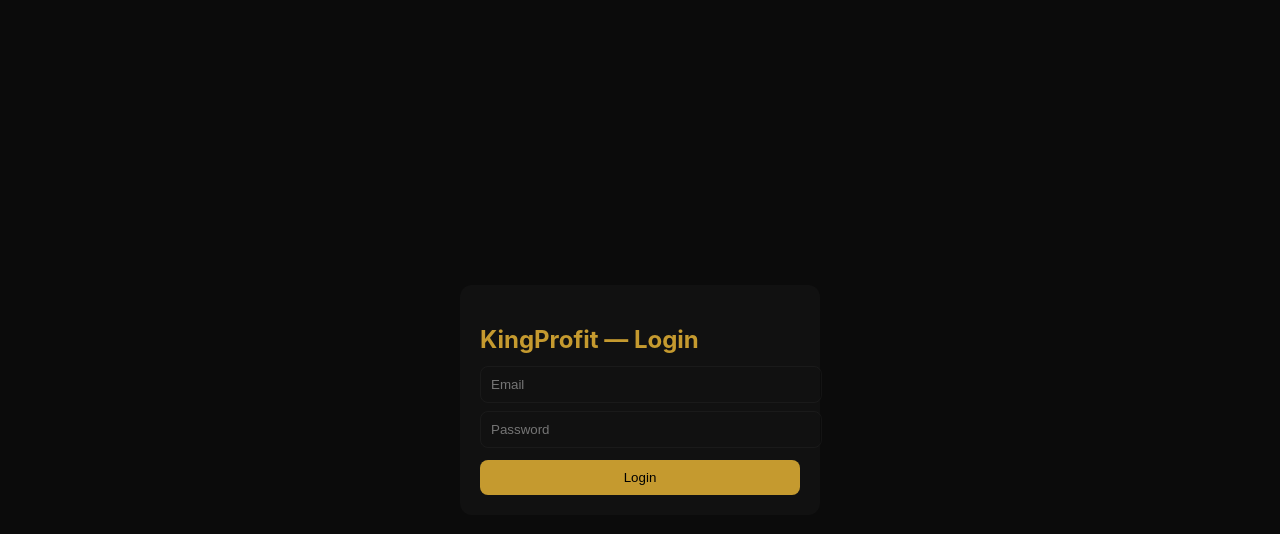
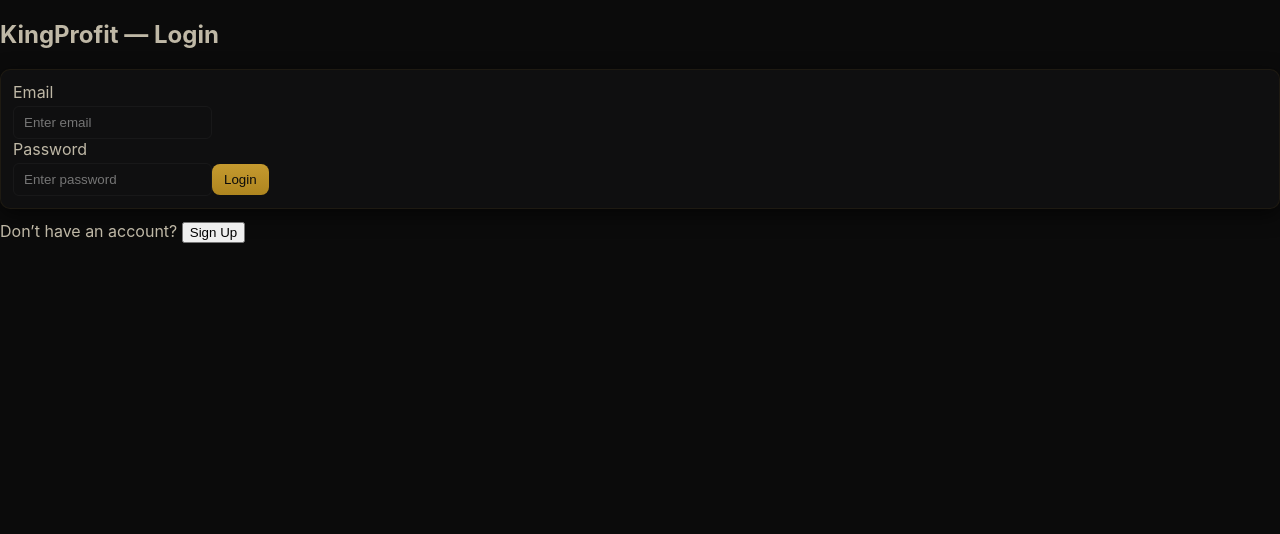
Before and after one commit to itschuza11-wq/Kingprofing, a React (Vite) app: page / in a window 1280 px wide. Shown: the top 534 px of the page. Built offline with nearby package versions, Linux system fonts and the light colour scheme; no server answers.

Commit message:
Refactor authentication handling in App component

```diff
--- a/App.jsx
+++ b/App.jsx
@@ -1,77 +1,105 @@
-import React, { useEffect, useState } from 'react'
-import { supabase } from './supabaseClient'
-import Dashboard from './Dashboard'
+import React, { useState, useEffect } from "react";
+import { supabase } from "./supabaseClient";
+import Dashboard from "./Dashboard";
 
 export default function App() {
-  const [session, setSession] = useState(null)
-  const [loading, setLoading] = useState(true)
-  const [email, setEmail] = useState('')
-  const [password, setPassword] = useState('')
+  const [session, setSession] = useState(null);
+  const [authMode, setAuthMode] = useState("login"); // login or signup
+  const [loading, setLoading] = useState(false);
 
   useEffect(() => {
-    supabase.auth.getSession().then(({ data: { session } }) => {
-      setSession(session)
-      setLoading(false)
-    })
+    const currentSession = supabase.auth.getSession();
+    currentSession.then(({ data }) => {
+      setSession(data?.session);
+    });
 
-    const { data: listener } = supabase.auth.onAuthStateChange((_event, session) => {
-      setSession(session)
-    })
+    const { data: listener } = supabase.auth.onAuthStateChange(
+      (_event, session) => {
+        setSession(session);
+      }
+    );
+    return () => listener.subscription.unsubscribe();
+  }, []);
 
-    return () => listener.subscription.unsubscribe()
-  }, [])
+  async function handleAuth(e) {
+    e.preventDefault();
+    setLoading(true);
+    const email = e.target.email.value.trim();
+    const password = e.target.password.value.trim();
 
-  async function handleLogin(e) {
-    e.preventDefault()
-    const { data, error } = await supabase.auth.signInWithPassword({
-      email,
-      password,
-    })
-    if (error) alert(error.message)
+    if (!email || !password) {
+      alert("Please enter email and password.");
+      setLoading(false);
+      return;
+    }
+
+    if (authMode === "login") {
+      const { error } = await supabase.auth.signInWithPassword({ email, password });
+      if (error) alert(error.message);
+    } else {
+      const { error } = await supabase.auth.signUp({ email, password });
+      if (error) alert(error.message);
+      else alert("Account created successfully! You can now log in.");
+      setAuthMode("login");
+    }
+
+    setLoading(false);
   }
 
   async function handleLogout() {
-    await supabase.auth.signOut()
-    setSession(null)
+    await supabase.auth.signOut();
   }
 
-  if (loading) return <div>Loading...</div>
+  if (!session) {
+    return (
+      <div className="auth-container">
+        <h2>KingProfit — {authMode === "login" ? "Login" : "Sign Up"}</h2>
 
-  if (!session)
-    return (
-      <div style={{ minHeight:'100vh', display:'flex', alignItems:'center', justifyContent:'center', background:'#0b0b0b', color:'#fff' }}>
-        <form onSubmit={handleLogin} style={{ width:320, background:'#111', padding:20, borderRadius:12 }}>
-          <h2 style={{ color:'#c59a2f', marginBottom:12 }}>KingProfit — Login</h2>
-          <input
-            type="email"
-            placeholder="Email"
-            value={email}
-            onChange={(e) => setEmail(e.target.value)}
-            required
-            style={{ width:'100%', padding:10, borderRadius:8, marginBottom:8 }}
-          />
-          <input
-            type="password"
-            placeholder="Password"
-            value={password}
-            onChange={(e) => setPassword(e.target.value)}
-            required
-            style={{ width:'100%', padding:10, borderRadius:8, marginBottom:12 }}
-          />
-          <button
-            type="submit"
-            style={{ width:'100%', padding:10, borderRadius:8, background:'#c59a2f', border:'none', cursor:'pointer' }}
-          >
-            Login
+        <form onSubmit={handleAuth} className="card">
+          <label>Email</label>
+          <input type="email" name="email" placeholder="Enter email" required />
+
+          <label>Password</label>
+          <input type="password" name="password" placeholder="Enter password" required />
+
+          <button className="btn" type="submit" disabled={loading}>
+            {loading
+              ? "Please wait..."
+              : authMode === "login"
+              ? "Login"
+              : "Sign Up"}
           </button>
         </form>
+
+        <p style={{ marginTop: 12 }}>
+          {authMode === "login" ? (
+            <>
+              Don’t have an account?{" "}
+              <button className="link" onClick={() => setAuthMode("signup")}>
+                Sign Up
+              </button>
+            </>
+          ) : (
+            <>
+              Already have an account?{" "}
+              <button className="link" onClick={() => setAuthMode("login")}>
+                Login
+              </button>
+            </>
+          )}
+        </p>
       </div>
-    )
+    );
+  }
 
   return (
     <div>
-      <button onClick={handleLogout} style={{position:'absolute',top:10,right:10}}>Logout</button>
-      <Dashboard user={session.user} profile={{display_name: session.user.email}} />
+      <Dashboard user={session.user} />
+      <div style={{ textAlign: "center", marginTop: 20 }}>
+        <button className="btn" onClick={handleLogout}>
+          Logout
+        </button>
+      </div>
     </div>
-  )
-}
+  );
+        }
```
